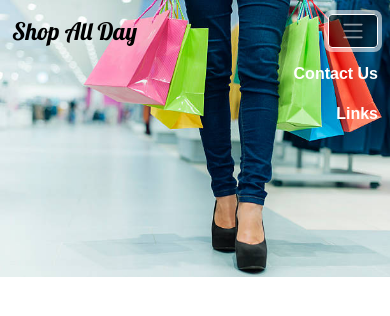
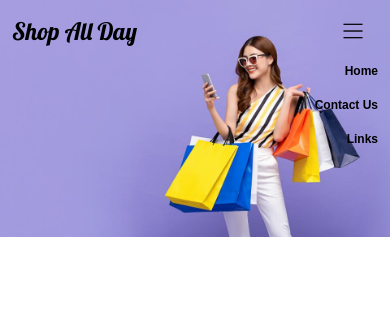
Before and after one commit to zahur76/react_static_shopsite, a React (Create React App) app: page / in a window 390 px wide. Both pictures are taken after a click on the button 353 px from the left and 31 px from the top of the page. Shown: the top 316 px of the page. Built offline with nearby package versions, Linux system fonts and the light colour scheme.

Commit message:
add jquery cdn

```diff
--- a/public/index.html
+++ b/public/index.html
@@ -42,5 +42,6 @@
       To begin the development, run `npm start` or `yarn start`.
       To create a production bundle, use `npm run build` or `yarn build`.
     -->
+  <script src="https://code.jquery.com/jquery-3.6.0.js" integrity="sha256-H+K7U5CnXl1h5ywQfKtSj8PCmoN9aaq30gDh27Xc0jk=" crossorigin="anonymous"></script>
   </body>
 </html>
--- a/src/components/NavBar/NavBar.css
+++ b/src/components/NavBar/NavBar.css
@@ -17,6 +17,7 @@ a {
 .logo {
     font-family: 'Lobster', cursive;
     font-size: 36px;
+    color: black !important;
 }
 
 .custom-nav {
@@ -25,23 +26,30 @@ a {
     z-index: 1;
 }
 
-.logo {
-    color: black !important;
-}
-
 .links {
     text-align: right;
-    color: rgb(255, 255, 255) !important;
+    color: rgb(0, 0, 0) !important;
     font-family: sans-serif;
     font-weight: 600;
 }
 
 .navbar-toggler {
-    background-color: rgba(0, 0, 0, 0.5);
-    border-color: rgb(255, 255, 255) !important;
+    color:rgb(0, 0, 0);
+    background-color: rgba(0, 0, 0, 0.0);
+    border-color: rgba(255, 255, 255, 0.0) !important;
 }
 
+span.navbar-toggler-icon {
+    color:rgb(0, 0, 0);
+}
 
+.navbar-dark .navbar-toggler-icon {
+    background-image: url('../../burger.png');
+}
+
+button:focus:not(:focus-visible) {
+    display: none;
+}
 /* media-screen */
 @media screen and (max-width: 560px){
     .logo {
@@ -50,4 +58,8 @@ a {
     .navbar-toggler {
         font-size: 16px;
     }
+
+    .links {
+        font-size: 12px;
+    }
 }
--- a/src/components/NavBar/NavBar.js
+++ b/src/components/NavBar/NavBar.js
@@ -17,6 +17,7 @@ class NavBar extends React.Component {
                     <Navbar.Collapse id="responsive-navbar-nav">
                         <Nav className="me-auto"></Nav>
                         <Nav>
+                        <Nav.Link className="links" href="#deets">Home</Nav.Link>
                             <Nav.Link className="links" href="#deets">Contact Us</Nav.Link>
                             <Nav.Link className="links" eventKey={2} href="#memes">
                                 Links
```
Also changed, not shown: src/burger.png (added), src/components/HeroImage/HeroImage.css (line endings or trailing spaces), src/components/HeroImage/heroImage.jpg.
